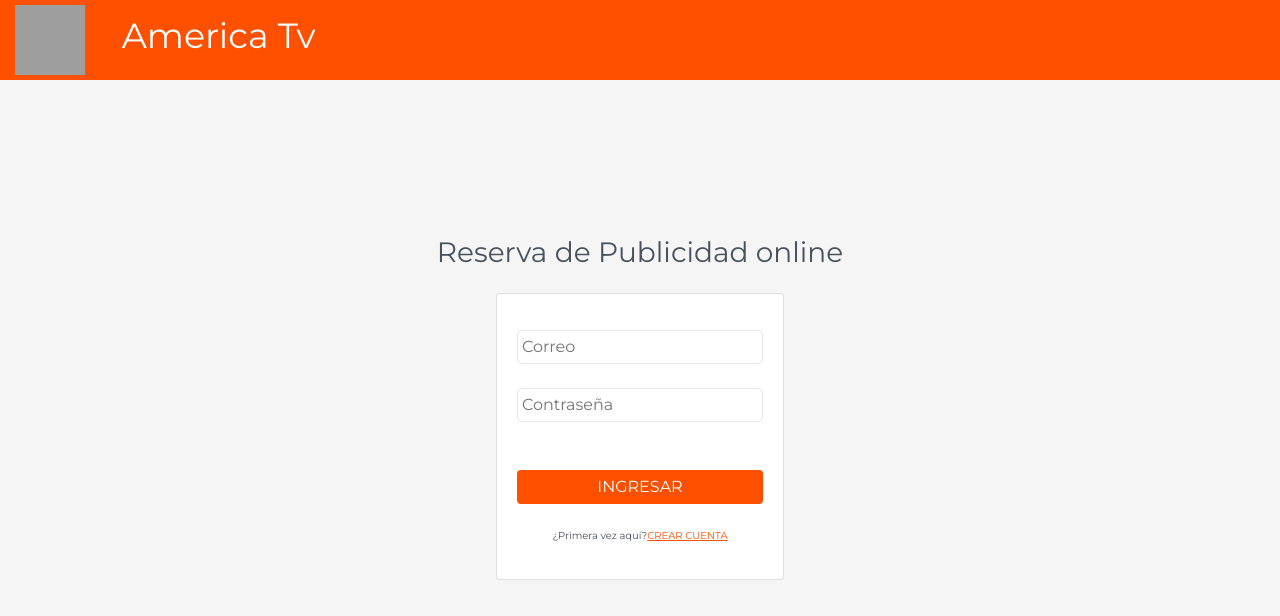
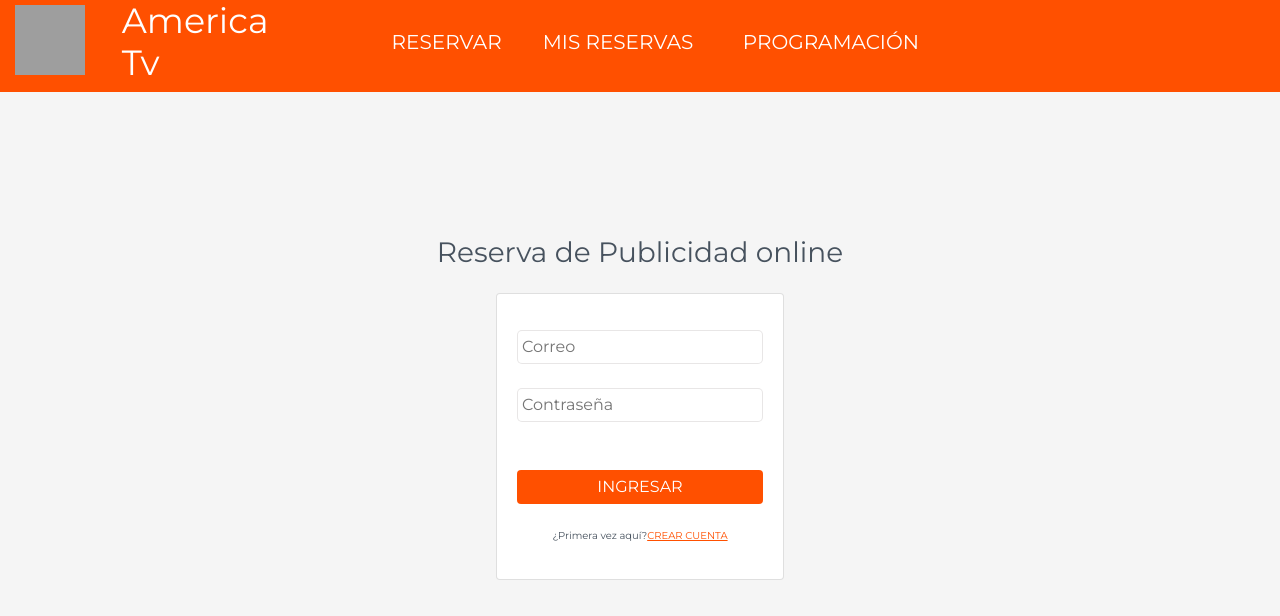
Before and after one commit to angelicanoriega/AmericaTVHackaton, a website: page rediseño/index.html in a window 1280 px wide. Drawn offline with nearby package versions, Linux system fonts and the light colour scheme; grey boxes are pictures that could not be loaded.

Commit message:
implementando rediseño

```diff
--- a/rediseño/index.html
+++ b/rediseño/index.html
@@ -12,7 +12,8 @@
 </head>
 
 <body>
-    <div>
+    <!-- primera vista -->
+    <div class="hidden">
         <div class="container-fluid  color fixed-top">
             <div class="row">
                 <div class="col-3 col-md-1 ">
@@ -38,10 +39,10 @@
                         <div class="card-body ">
                             <div class="row">
                                 <div class="col-md-12 pt-3">
-                                    <input type="email" name="" id="" class="p-1" placeholder="Correo">
+                                    <input type="email" class="p-1" placeholder="Correo">
                                 </div>
                                 <div class="col-md-12 pt-4">
-                                    <input type="password" name="" id="" class="p-1" placeholder="Contraseña">
+                                    <input type="password" class="p-1" placeholder="Contraseña">
                                 </div>
                                 <div class="col-md-12 pt-5 ">
                                     <input type="button" value="INGRESAR" class="p-1 btn color">
@@ -53,12 +54,70 @@
                         </div>
                     </div>
                 </div>
-
             </div>
-
-
         </div>
     </div>
+    <!-- fin primera vist -->
+    <!-- segunda vista -->
+    <div>
+        <div class="container-fluid  color fixed-top">
+            <div class="row">
+                <div class="col-3 col-md-1 ">
+                    <a class="navbar-brand text-white" href="#">
+                        <img src="https://pbs.twimg.com/profile_images/1024751913668108290/ZBNNhktZ_400x400.jpg" width="70"
+                            height="70" class="d-inline-block align-top" alt="">
+                    </a>
+                </div>
+                <div class="col-9 col-md-2  text-left  d-flex align-items-center">
+                    <h1>America Tv</h1>
+                </div>
+                <div class="col-12 col-md-6 text-center d-flex justify-content-center align-items-center">
+                    <div class="row text-center">
+                        <div class="col-12 col-md-3">
+                            <h5>RESERVAR</h5>
+                        </div>
+                        <div class="col-12 col-md-5 ">
+                            <h5>MIS RESERVAS</h5>
+                        </div>
+                        <div class="col-12 col-md-4 ">
+                            <h5>PROGRAMACIÓN</h5>
+                        </div>
+                    </div>
+                </div>
+                <div class="col-12 col-md-3"></div>
+            </div>
+        </div>
+        <div class="container-fluid slider d-flex justify-content-center align-items-center">
+            <div class="row">
+                <div class="col-md-12">
+                    <div class="text-center ">
+                        <h3 class="pt-3 title">Reserva de Publicidad online</h1>
+                    </div>
+                </div>
+                <div class="col-md-12 pt-3 d-flex justify-content-center align-items-center">
+                    <div class="card" style="width: 18rem;">
+                        <div class="card-body ">
+                            <div class="row">
+                                <div class="col-md-12 pt-3">
+                                    <input type="email" class="p-1" placeholder="Correo">
+                                </div>
+                                <div class="col-md-12 pt-4">
+                                    <input type="password" class="p-1" placeholder="Contraseña">
+                                </div>
+                                <div class="col-md-12 pt-5 ">
+                                    <input type="button" value="INGRESAR" class="p-1 btn color">
+                                </div>
+                                <div class="col-md-12 pt-4 text-center ">
+                                    <p class="title tamaño">¿Primera vez aquí?<span class="text">CREAR CUENTA</span></p>
+                                </div>
+                            </div>
+                        </div>
+                    </div>
+                </div>
+            </div>
+        </div>
+    </div>
+    <!-- fin segunda vist -->
 </body>
 <script src="https://code.jquery.com/jquery-3.3.1.slim.min.js" integrity="sha384-q8i/X+965DzO0rT7abK41JStQIAqVgRVzpbzo5smXKp4YfRvH+8abtTE1Pi6jizo"
     crossorigin="anonymous"></script>
--- a/rediseño/style.css
+++ b/rediseño/style.css
@@ -39,3 +39,10 @@ h1{
     font-size: 10px;
 
 }
+.hidden{
+    display: none;
+}
+h5:hover{
+    text-decoration: underline;
+
+}
```
